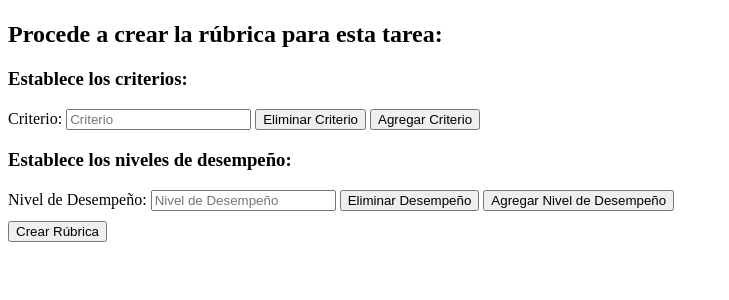
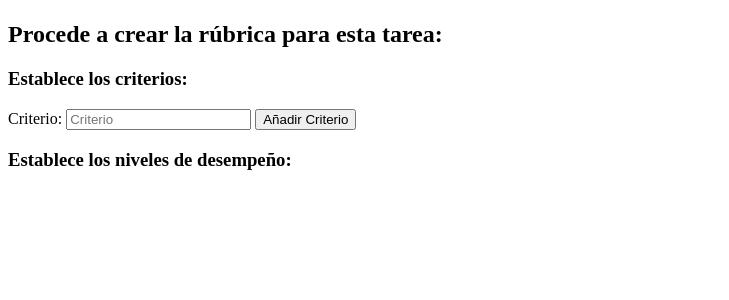
Before and after one commit to Miguelisius/FeedCycle, a Django app: template myapp/templates/registration/task_detail.html in a window 1280 px wide. Shown: the top 300 px of the page, without its empty margins (0-729 px from the left). Run offline with Django 3.2, Linux system fonts and the light colour scheme; the template is opened without the code that fills it, so the values that code supplies are empty.

Commit message:
Añade los criterios manualmente

```diff
--- a/myapp/templates/registration/task_detail.html
+++ b/myapp/templates/registration/task_detail.html
@@ -17,49 +17,13 @@
     <form method="POST">
         {% csrf_token %}
         <h3>Establece los criterios: </h3>
-        <div id="contenedor-criterios">
-            <div class="input-group">
-                <label for="criterio">Criterio:</label>
-                <input type="text" name="criterios[]" id="criterio" placeholder="Criterio" required>
-                <button type="button" onclick="deleteinput(this)">Eliminar Criterio</button>
-                <button type="button" onclick="addcriterio()">Agregar Criterio</button>
-            </div>
-        </div>
+        <label for="criterio">Criterio:</label>
+        <input type="text" name="criterio" id="criterio" placeholder="Criterio" required>
+        <button type="submit" name="create_criterio">Añadir Criterio</button>
+
         <h3>Establece los niveles de desempeño: </h3>
-        <div id="contenedor-desempeno">
-            <div class="input-group">
-                <label for="criterio">Nivel de Desempeño:</label>
-                <input type="text" name="desempenos[]" id="desempeno" placeholder="Nivel de Desempeño" required>
-                <button type="button" onclick="deleteinput(this)">Eliminar Desempeño</button>
-                <button type="button" onclick="adddesempeno()">Agregar Nivel de Desempeño</button>
-            </div>
-        </div>
+
     </form>
-    <button type="submit" name="create_rubrica">Crear Rúbrica</button>
-    <script>
-        function addcriterio(){
-            var contenedor = document.getElementById('contenedor-criterios');
-            var criterio = document.createElement('div');
-            criterio.className = 'input-group';
-            newcriterio.innerHTML = `
-            <input type="text" name="criterios[]" placeholder="Descripción del criterio" required>
-            <button type="button" onclick="deletecriterio(this)">Eliminar Criterio</button>
-        `;
-        document.getElementById('criterios-container').appendChild(criterio);
-        }
-        function adddesempeno(){
-            var contenedor = document.getElementById('contenedor-desempeno');
-            var desempeno = document.createElement('div');
-            desempeno.className = 'input-group';
-            newdesempeno.innerHTML = `
-            <input type="text" name="desempenos[]" placeholder="Nivel de Desempeño" required>
-            <button type="button" onclick="deletecriterio(this)">Eliminar Criterio</button>
-            `;
-            contenedor.appendChild(desempeno);
-        }
-        function deleteinput(button){
-            button.parentElement.remove();
-        }
-    </script>
+
 </body>
 </html>
```
Also changed, not shown: myapp/views.py (+11 -19 lines).
